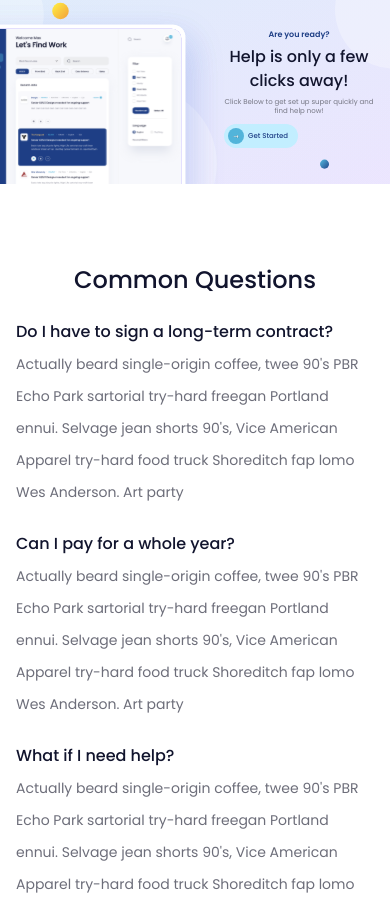
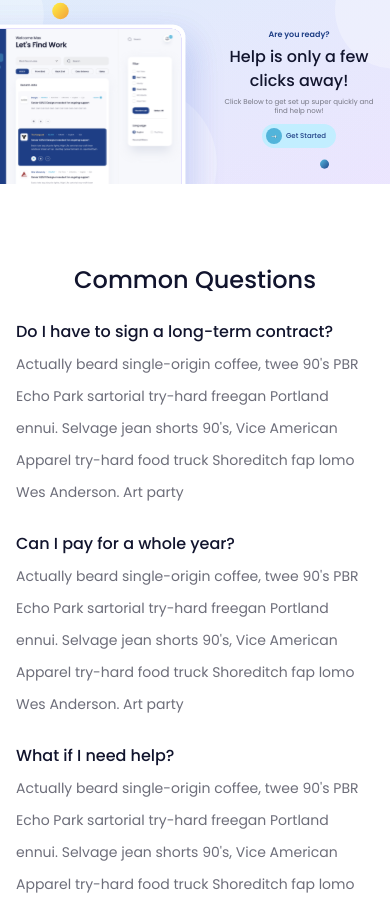
Before and after one commit to EasinTanvir/technical-task, a React (Vite) app: page / in a window 390 px wide. Shown: the part 2899-3807 px from the top of the page. Built offline with nearby package versions, Linux system fonts and the light colour scheme.

Commit message:
fixed are you ready section responsive issues

```diff
--- a/src/components/landingPage/AreYouReady/Content.jsx
+++ b/src/components/landingPage/AreYouReady/Content.jsx
@@ -67,7 +67,7 @@ const Content = () => {
           </Text>
 
           <Button
-            className="
+            className=" sm:mx-0 mx-auto
     group
     mt-2
     sm:mt-5
```
